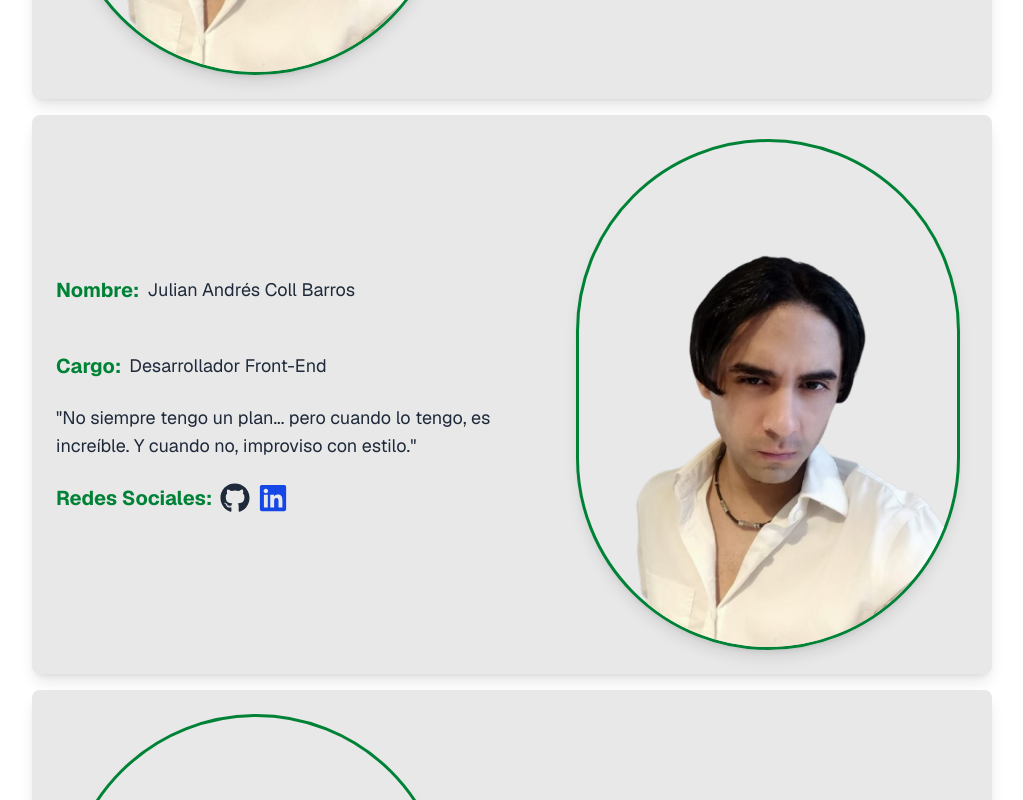
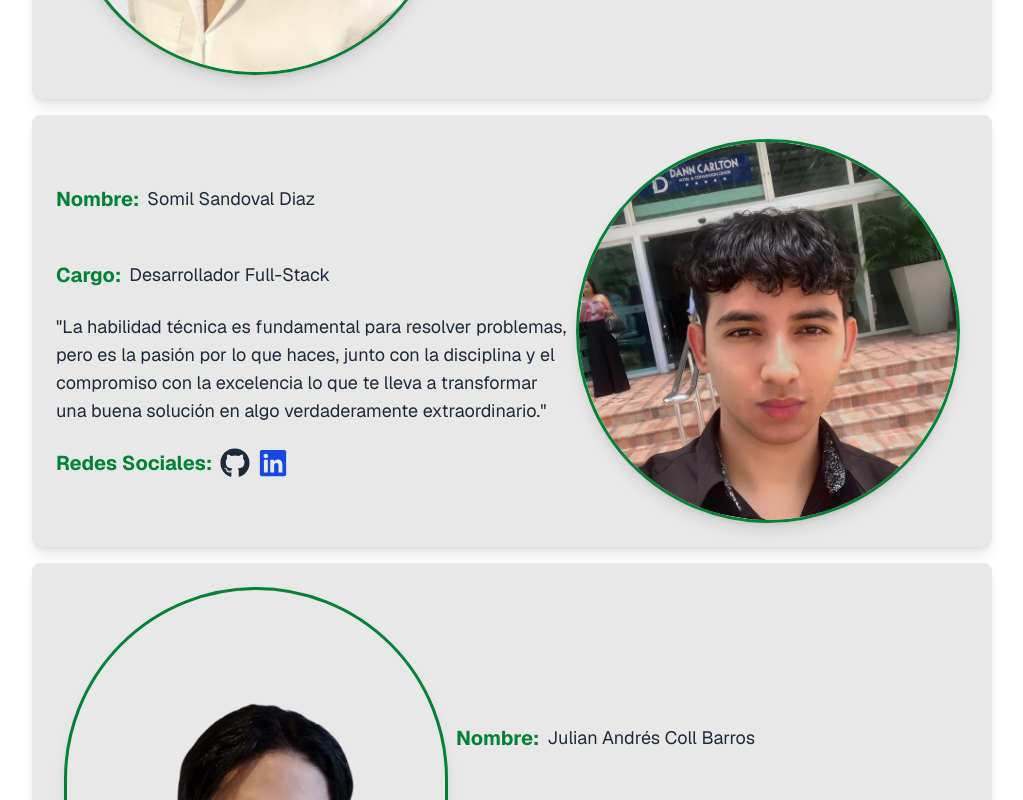
Before and after one commit to somilsdiaz/DrivUp, a React (Vite) app: page /acerca-de in a window 1280 px wide. Shown: the part 1780-2580 px from the top of the page, without its empty margins (256-1279 px from the left). Built offline with nearby package versions, Linux system fonts and the light colour scheme.

Commit message:
feat(HU005): Somil card has been implemented

```diff
--- a/src/pages/about.tsx
+++ b/src/pages/about.tsx
@@ -110,7 +110,6 @@ const About: React.FC = () => {
                     </section>
 
 
-
                     <h2 id="devs" className='text-center text-3xl font-bold mb-8 mt-8 text-green-700'>Acerca de Nosotros</h2>
                     <div className="w-1/4 h-1 bg-green-700 mx-auto mb-4"></div>
                     <section className='flex justify-center items-center flex-wrap gap-4 mb-4'>
@@ -159,19 +158,19 @@ const About: React.FC = () => {
                             <div>
                                 <div className='flex justify-center md:justify-start items-center flex-wrap gap-2'>
                                     <h3 className='text-center text-xl text-green-700 my-6 font-bold'>Nombre: </h3>
-                                    <p className='text-lg font-[Montserrat]'> Julian Andrés Coll Barros</p>
+                                    <p className='text-lg font-[Montserrat]'>Somil Sandoval Diaz</p>
                                 </div>
                                 <div className='flex justify-center md:justify-start items-center flex-wrap gap-2'>
                                     <h3 className='text-center text-xl text-green-700 my-6 font-bold'>Cargo: </h3>
-                                    <p className='text-lg font-[Montserrat]'> Desarrollador Front-End</p>
+                                    <p className='text-lg font-[Montserrat]'> Desarrollador Full-Stack</p>
                                 </div>
                                 <div className='flex justify-center md:justify-start items-center flex-wrap gap-2'>
-                                    <p className='text-lg font-[Montserrat]'> "No siempre tengo un plan... pero cuando lo tengo, es increíble. Y cuando no, improviso con estilo."</p>
+                                    <p className='text-lg font-[Montserrat]'> "La habilidad técnica es fundamental para resolver problemas, pero es la pasión por lo que haces, junto con la disciplina y el compromiso con la excelencia lo que te lleva a transformar una buena solución en algo verdaderamente extraordinario."</p>
                                 </div>
                                 <div className='flex justify-center md:justify-start items-center flex-wrap gap-2'>
                                     <h3 className='text-center text-xl text-green-700 my-6 font-bold'>Redes Sociales: </h3>
                                     <a
-                                        href="https://github.com/jcoll05"
+                                        href="https://github.com/somilsdiaz"
                                         target="_blank"
                                         rel="noopener noreferrer"
                                         className="text-gray-800 hover:text-gray-600 transition-all text-3xl"
@@ -179,7 +178,7 @@ const About: React.FC = () => {
                                         <FaGithub />
                                     </a>
                                     <a
-                                        href="https://www.linkedin.com/in/julian-coll-518647324/"
+                                        href="https://www.linkedin.com/in/somil-sandoval-diaz/"
                                         target="_blank"
                                         rel="noopener noreferrer"
                                         className="text-blue-700 hover:text-blue-500 transition-all text-3xl"
@@ -189,7 +188,7 @@ const About: React.FC = () => {
                                 </div>
                             </div>
                             <div>
-                                <img src={Julian} alt="Merged Fleets" className="mr-0 ml-0 md:mr-2 md:ml-2 max-w-[150px] md:max-w-sm rounded-full shadow-lg border-3 border-green-700" />
+                                <img src="/Somil_profile.webp" alt="Merged Fleets" className="mr-0 ml-0 md:mr-2 md:ml-2 max-w-[150px] md:max-w-sm rounded-full shadow-lg border-3 border-green-700" />
                             </div>
                         </div>
 
```
Also changed, not shown: public/Somil_profile.webp (added).
